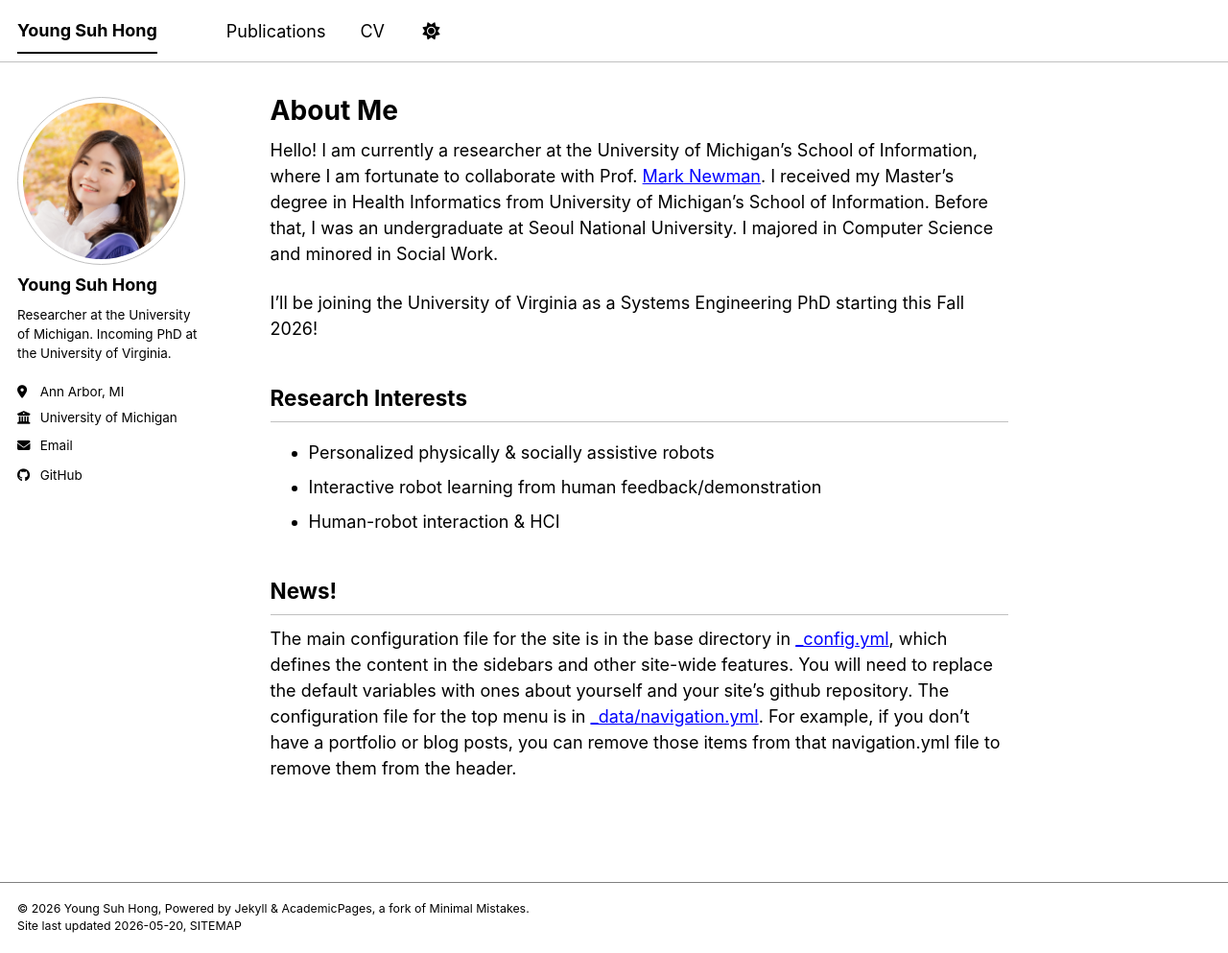
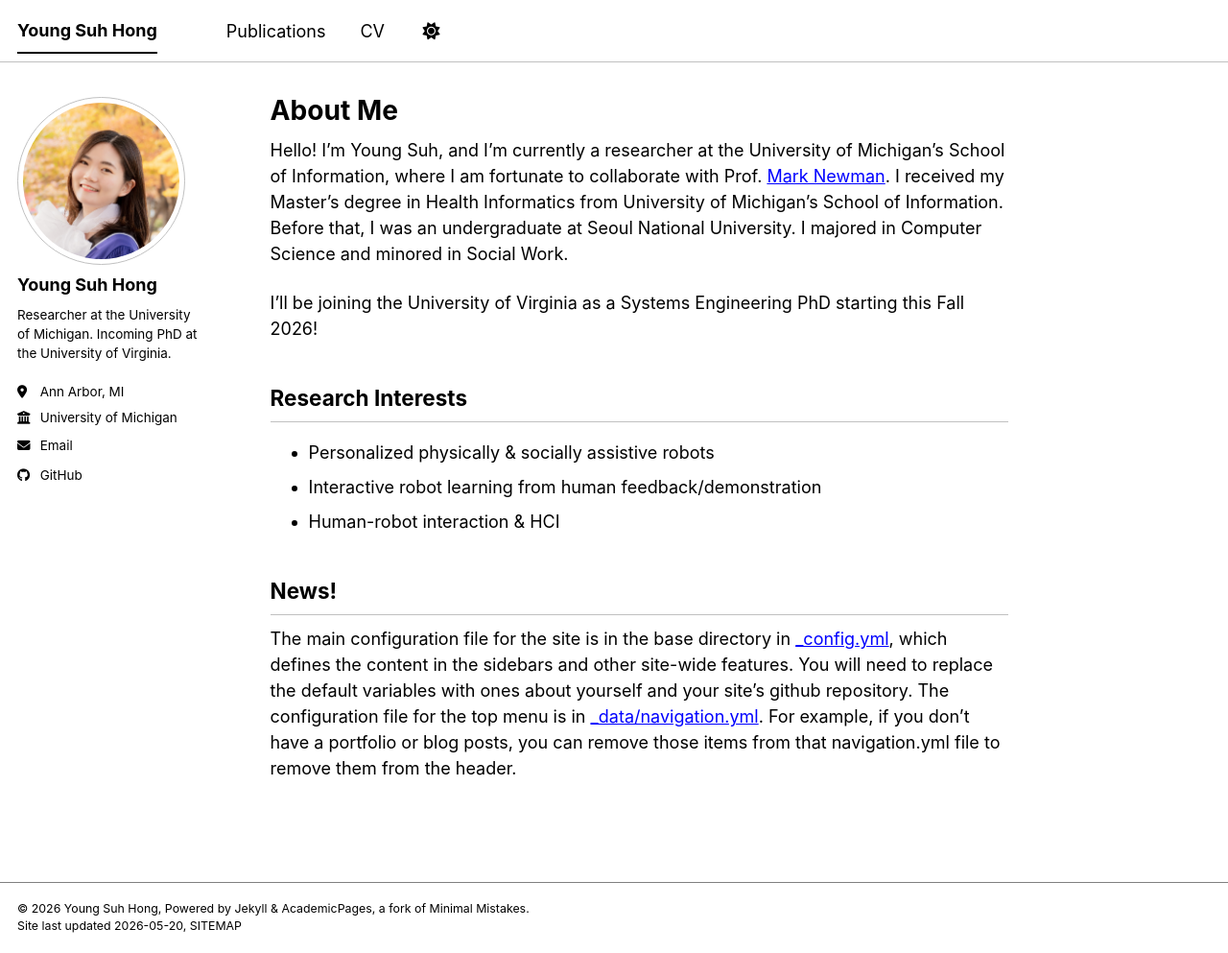
Before and after one commit to tippy33/tippy33.github.io, a Jekyll site: the page built from _pages/about.md, in a window 1280 px wide and 993 px high. Shown: the whole window at 96% size. Built offline with Jekyll 4.4.1, drawn with Linux system fonts in a browser that asks for light colours; a script bundle is joined from its source files by our own code; library files that are not in the unit come from our copies.

Commit message:
add info

```diff
--- a/_pages/about.md
+++ b/_pages/about.md
@@ -7,7 +7,7 @@ redirect_from:
   - /about.html
 ---
 
-Hello! I am currently a researcher at the University of Michigan’s School of Information, where I am fortunate to collaborate with Prof. [Mark Newman](https://mwnewman.people.si.umich.edu/). I received my Master’s degree in Health Informatics from University of Michigan’s School of Information. Before that, I was an undergraduate at Seoul National University. I majored in Computer Science and minored in Social Work.
+Hello! I'm Young Suh, and I'm currently a researcher at the University of Michigan’s School of Information, where I am fortunate to collaborate with Prof. [Mark Newman](https://mwnewman.people.si.umich.edu/). I received my Master’s degree in Health Informatics from University of Michigan’s School of Information. Before that, I was an undergraduate at Seoul National University. I majored in Computer Science and minored in Social Work.
 
 I'll be joining the University of Virginia as a Systems Engineering PhD starting this Fall 2026!
 
```
